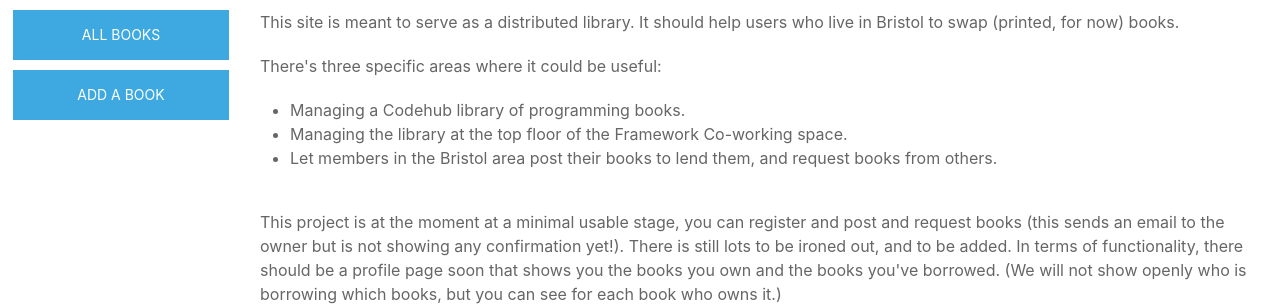
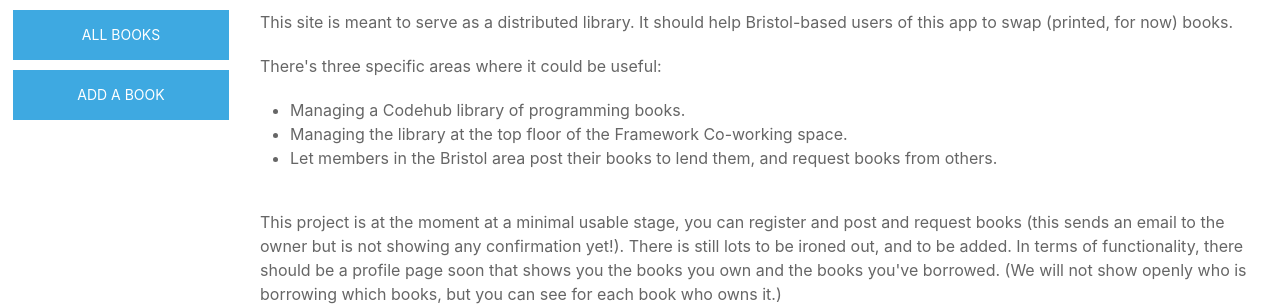
Before and after one commit to CodeHubOrg/bookxchange, a Django app: page /about/ in a window 1280 px wide. Shown: the part 113-421 px from the top of the page. Run offline with Django 3.2, Linux system fonts and the light colour scheme; some libraries are stand-ins or nearby versions.

Commit message:
update about

```diff
--- a/templates/partials/introduction.html
+++ b/templates/partials/introduction.html
@@ -1,4 +1,4 @@
-<p>This site is meant to serve as a distributed library. It should help users who live in Bristol to swap (printed, for now) books.</p>
+<p>This site is meant to serve as a distributed library. It should help Bristol-based users of this app to swap (printed, for now) books.</p>
 There's three specific areas where it could be useful:
 <ul>
    <li>
```
